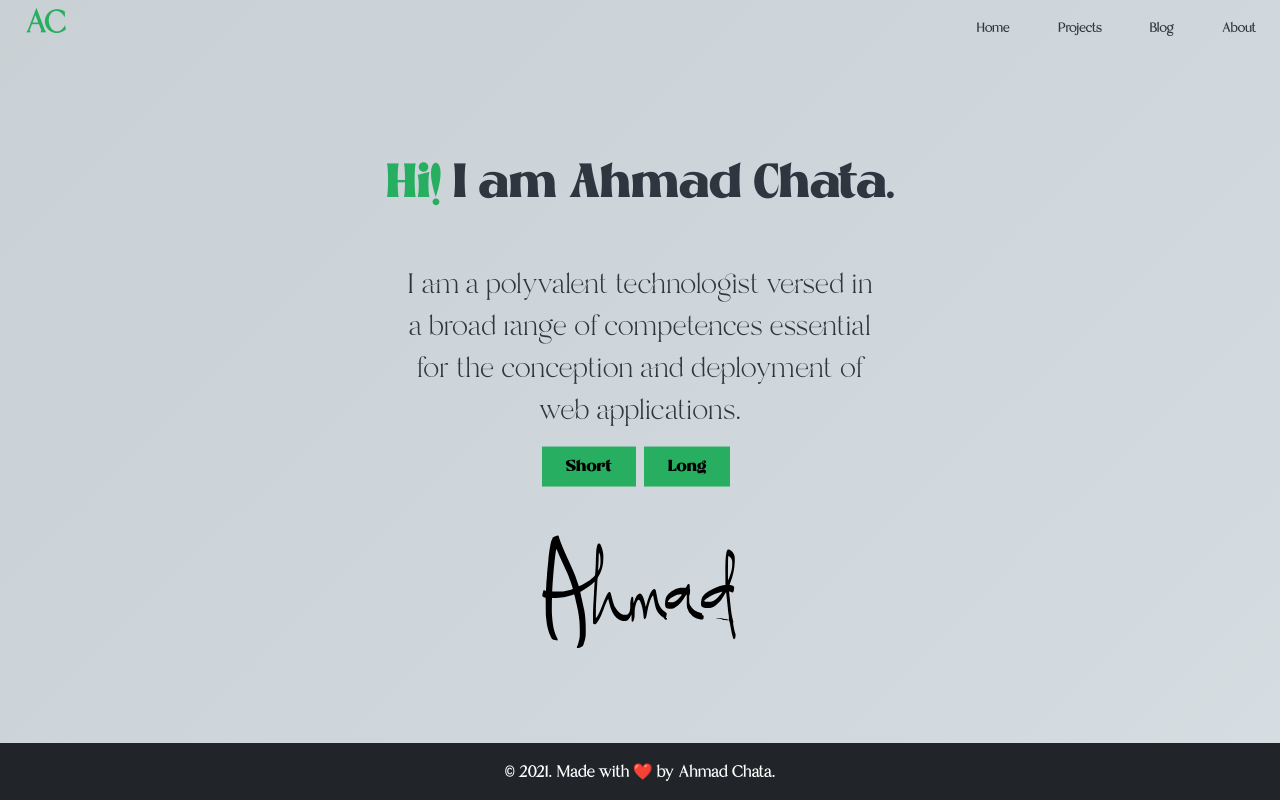
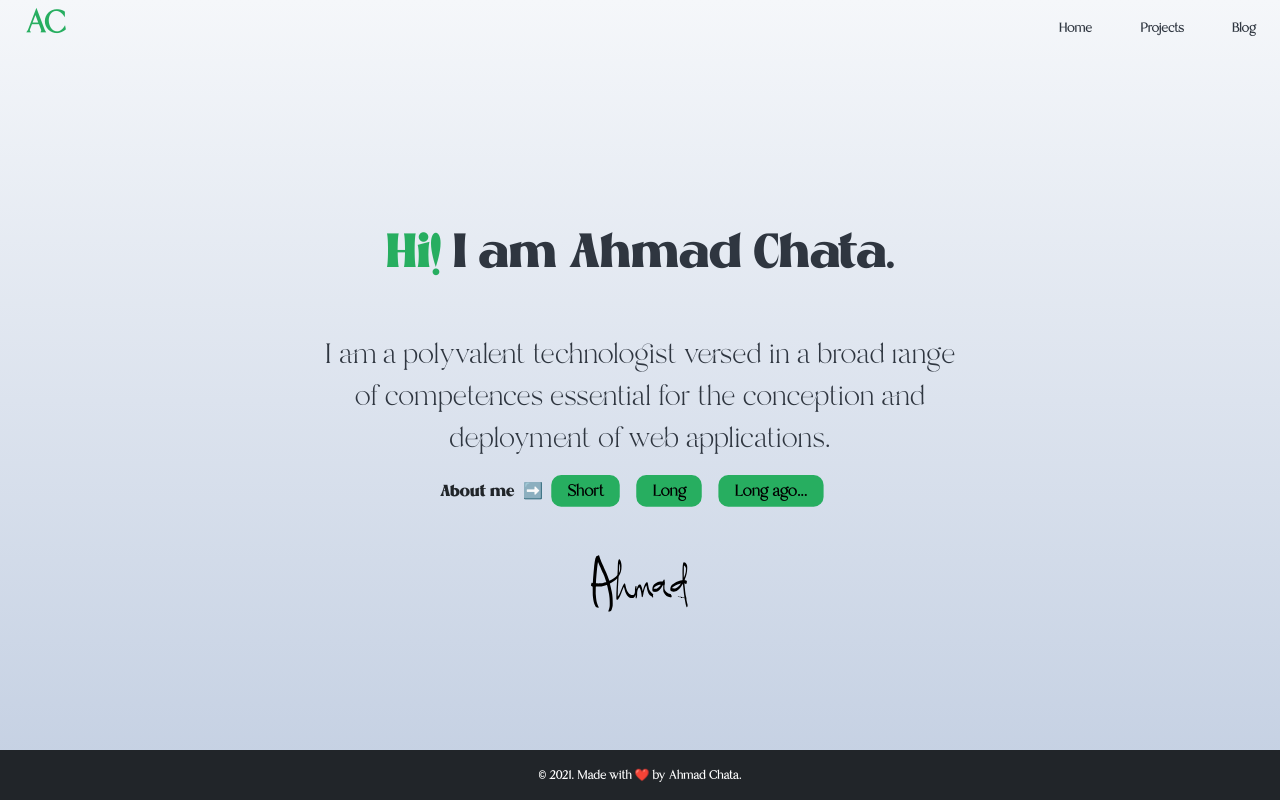
Before and after one commit to ahmadchata/portfolio_v2, a Next.js app: page / in a window 1280 px wide. Built offline with nearby package versions, Linux system fonts and the light colour scheme.

Commit message:
Update bio

```diff
--- a/components/buttons.jsx
+++ b/components/buttons.jsx
@@ -16,7 +16,7 @@ const BioButtons = ({ buttons, submit }) => {
           id={i}
           name={buttonLabel}
           onClick={(event) => handleClick(event, i)}
-          className={`py-2 px-4 monteya-font me-2
+          className={`py-1 px-3 monteya-font me-3
             ${i === clickedId ? "active" : "bio-buttons "}
           `}
         >
--- a/components/navbar.jsx
+++ b/components/navbar.jsx
@@ -25,12 +25,6 @@ const Navbar = () => {
             Blog
           </Link>
         </li>
-
-        <li className="ms-5">
-          <Link href={`/about`} className="links">
-            About
-          </Link>
-        </li>
       </ul>
     </nav>
   );
--- a/pages/_app.js
+++ b/pages/_app.js
@@ -7,6 +7,7 @@ export default function App({ Component, pageProps }) {
   return (
     <div className="wrapper">
       <Navbar />
+
       <Component {...pageProps} />
       <Footer />
     </div>
--- a/pages/index.js
+++ b/pages/index.js
@@ -1,6 +1,7 @@
 import Head from "next/head";
-import { useState } from "react";
+import { useState, useEffect } from "react";
 import BioButtons from "@/components/buttons";
+import Bio from "../public/data/bio.json";
 
 export default function Home() {
   const [bio, setBio] = useState();
@@ -8,6 +9,7 @@ export default function Home() {
     setBio(+e.target.id);
     console.log(bio);
   };
+
   return (
     <>
       <Head>
@@ -22,25 +24,30 @@ export default function Home() {
           <h1 className="name-heading monteya-font my-5">
             <span className="green">Hi!</span> I am Ahmad Chata.
           </h1>
-          <p className="branch-font short-bio w-75 mx-auto">
+          <p className="branch-font short-bio">
             I am a polyvalent technologist versed in a broad range of
             competences essential for the conception and deployment of web
             applications.
           </p>
-          <BioButtons buttons={["Short", "Long"]} submit={showBio} />
-          {bio === 1 && (
-            <p className="branch-font short-bio w-75 mx-auto show">
-              I am a polyvalent technologist versed in a broad range of
-              competences essential for the conception and deployment of web
-              applications.
+          <span className="monteya-font">About me</span>
+          <span class="arrow mx-2"></span>
+          <BioButtons
+            buttons={["Short", "Long", "Long ago..."]}
+            submit={showBio}
+          />
+          {bio === 0 && <p className="branch-font show mt-4">{Bio["short"]}</p>}
+          {bio === 1 && <p className="branch-font show mt-4">{Bio["long"]}</p>}
+          {bio === 2 && (
+            <p className="branch-font show mt-4">
+              Long ago in a distant land, I Ahmad
             </p>
           )}
           <div className="mt-5">
             <svg
               version="1.0"
               xmlns="http://www.w3.org/2000/svg"
-              width="200pt"
-              height="100pt"
+              width="150pt"
+              height="50pt"
               viewBox="0 0 1492.000000 1005.000000"
               preserveAspectRatio="xMidYMid meet"
             >
@@ -149,7 +156,7 @@ m-539 -2691 c16 -25 -176 -270 -322 -411 -196 -190 -356 -289 -510 -316 -125
               </g>
             </svg>
           </div>
-          <div className="mb-4 socials">
+          {/* <div className="mb-4 socials">
             <a
               className="twitter"
               target="_blank"
@@ -174,7 +181,7 @@ m-539 -2691 c16 -25 -176 -270 -322 -411 -196 -190 -356 -289 -510 -316 -125
             >
               <i className="fab fa-github"></i>
             </a>
-          </div>
+          </div> */}
         </section>
       </main>
     </>
--- /dev/null
+++ b/public/data/bio.json
@@ -0,0 +1,4 @@
+{
+  "short": "I have been a software developer for almost 3 years working with HTML, CSS, JavaScript, Ruby on Rails and React. I help companies build and improve the performance of their web apps.",
+  "long": "Long before Dinosaurs existed, I was already a full stack developer and I love working with Ruby especially when I put it on Rails, I enjoy solving complex problems except when it&apos;s too complex then I enjoy it even more. I write in JavaScript and my favorite front-end library is React, I test with Jest and RSpec. I like MySQL and PostgreSQL. I love Elephants because they have exceptional memories, are majestic yet powerful and intelligent."
+}
--- a/styles/globals.css
+++ b/styles/globals.css
@@ -16,9 +16,9 @@
 }
 
 .wrapper {
-	background: linear-gradient(-45deg, #ffffff, #d1d9de, #bdc3c7);
-	background-size: 400% 400%;
-	animation: gradient 8s ease infinite;
+	background: linear-gradient(#f5f7fa, #c3cfe2);
+	/* background-size: 400% 400%;
+	animation: gradient 8s ease infinite; */
 	height: 100vh;
 }
 
@@ -51,17 +51,60 @@
 }
 
 .show {
+  font-size: 18px;
   animation: reveal 1.5s;
 }
 
 .active {
-  border: none;
+  border: 2px solid #27ae60;
+  border-radius: 10px;
+  color: #fff;
   background: #0e6b59;
+  font-family: "Branch";
+  font-weight: 700;
 }
 
 .bio-buttons {
   border: none;
-  background: #27ae60;
+  background: rgba(39, 174, 96, 1);
+  border-radius: 10px;
+  font-family: "Branch";
+  font-weight: 700;
+  box-shadow: 0 0 0 0 rgba(39, 174, 96, 1);
+  transform: scale(1);
+  animation: pulse-green 2s infinite;
+}
+
+@keyframes pulse-green {
+  0% {
+    transform: scale(0.95);
+    box-shadow: 0 0 0 0 rgba(39, 174, 96, 0.702);
+  }
+
+  70% {
+    transform: scale(1);
+    box-shadow: 0 0 0 10px rgba(39, 174, 96, 0);;
+  }
+
+  100% {
+    transform: scale(0.95);
+    box-shadow: 0 0 0 0 rgba(39, 174, 96, 0);
+  }
+}
+
+.bio-button {
+  box-shadow: 0 0 0 0 #33d9b2;
+  background: #33d9b2;
+  transform: scale(1);
+  color: black;
+  font-family: "Branch";
+  font-weight: 700;
+  animation: pulse-green 2s infinite;
+}
+
+.bio-buttons:hover {
+  background: #0e6b59;
+  color: #fff;
 }
 
 /* Navbar */
@@ -79,16 +122,22 @@
 }
 
 .green {
-  color: #27ae60;
+  color: rgb(39, 174, 96);
+}
+
+.arrow:before {
+  font-size: 1rem;
+  content: "➡";
+}
+
+footer {
+  font-size: 12px;
 }
 
 /*==== Animations ==== */
 @keyframes reveal {
   0% {
     opacity: 0;
-  }
-  50% {
-    opacity: 0.5;
   }
   100% {
     opacity: 1;
@@ -106,6 +155,7 @@
 	}
 }
 
+
 @media only screen and (max-width: 767px) {
 
 }
```
Also changed, not shown: components/footer.jsx (+0 -33 lines).
